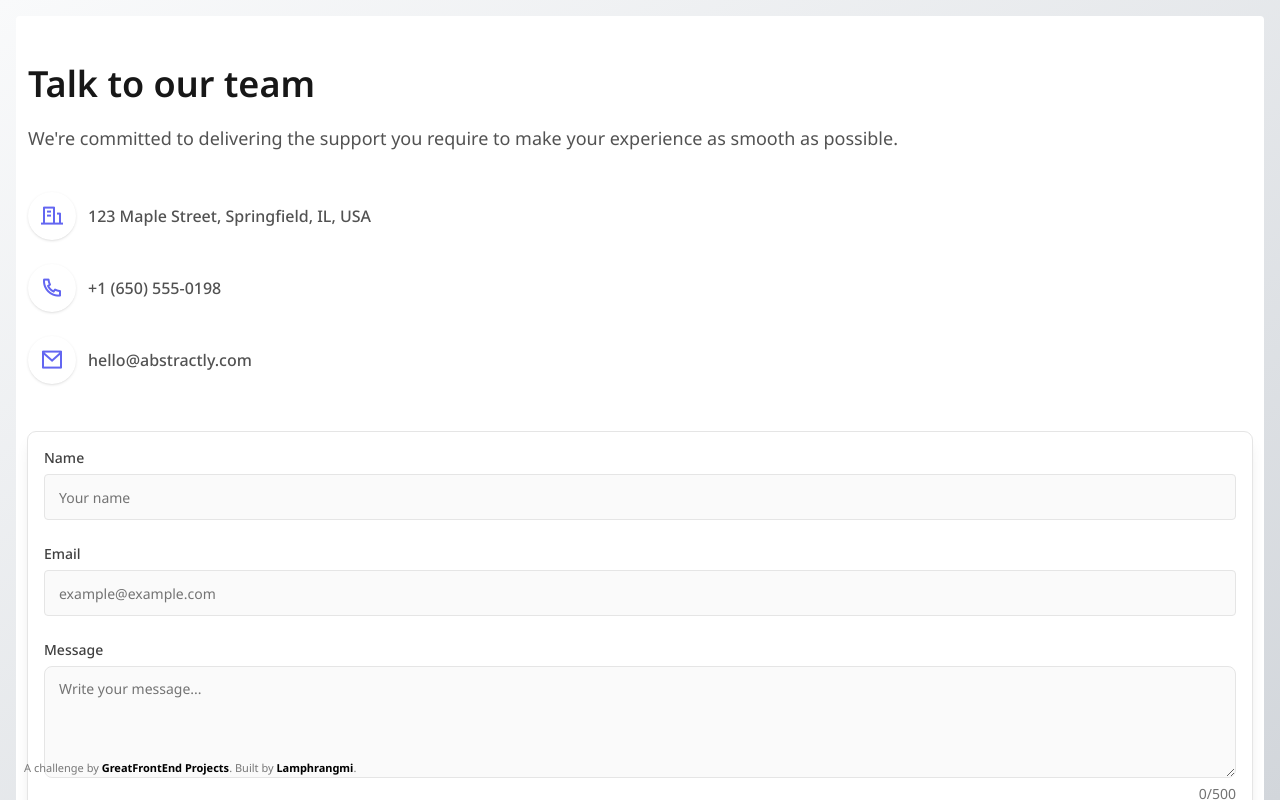
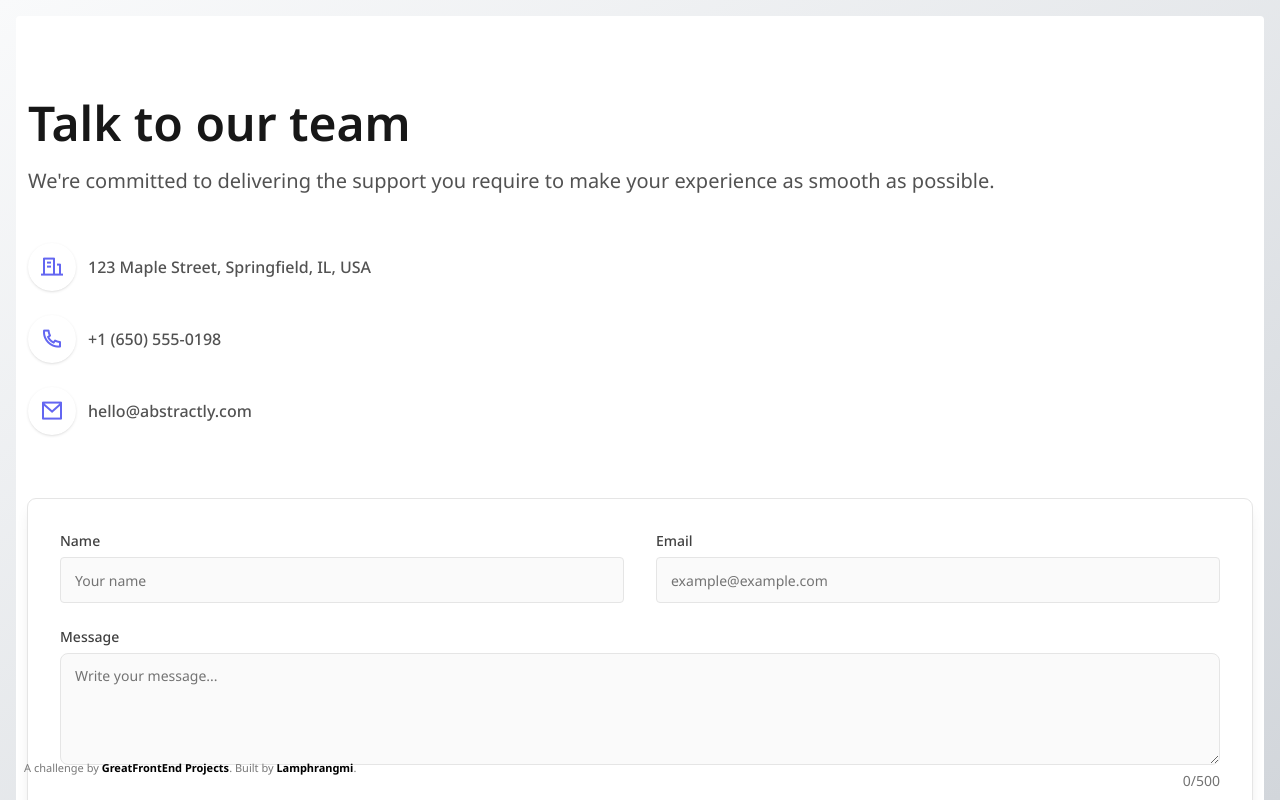
Before and after one commit to Lamphrangmi-Lamin/contact-section, a plain HTML site: page index.html in a window 1280 px wide. Drawn offline with nearby package versions, Linux system fonts and the light colour scheme.

Commit message:
feat: add responsive style for tablet devices

```diff
--- a/index.html
+++ b/index.html
@@ -31,11 +31,14 @@
     <!-- Add your site or application content here -->
     <main class="bg-gradient-to-br from-[#F9FAFB] to-[#D2D6DB] h-screen overflow-auto">
       <section class="bg-white rounded px-3 py-12 m-4 h-full
-      grid grid-cols-4 gap-x-4 auto-rows-min gap-y-12">
+      grid grid-cols-4 gap-x-4 auto-rows-min gap-y-12
+      md:grid-cols-6 md:gap-x-8 md:gap-y-16 md:py-[83px]">
         <!-- Left section -->
-        <div class="col-span-4">
-          <h2 class="text-4xl text-neutral-900 font-semibold mb-5">Talk to our team</h2>
-          <p class="text-lg text-neutral-600 mb-10">
+        <div class="col-span-4 md:col-span-6">
+          <h2 class="text-4xl text-neutral-900 font-semibold mb-5
+          md:text-5xl">Talk to our team</h2>
+          <p class="text-lg text-neutral-600 mb-10
+          md:text-xl md:mb-12">
             We're committed to delivering the support you require to make your experience as smooth as possible.
           </p>
 
@@ -65,16 +68,18 @@
         </div>
 
         <!-- Right Section -->
-         <div class="col-span-4 outline outline-neutral-200 outline-1 rounded-lg p-4 shadow-lg">
-           <form action="#" method="#" class="grid grid-cols-2 gap-y-6">
-            <div class="col-span-2">
+         <div class="col-span-4 outline outline-neutral-200 outline-1 rounded-lg p-4 shadow-lg
+         md:col-span-6 md:p-8">
+           <form action="#" method="#" class="grid grid-cols-2 gap-y-6
+           md:gap-x-8">
+            <div class="col-span-2 md:col-span-1">
               <label class="text-sm font-medium text-neutral-700 block mb-1.5" for="name-input">Name</label>
               <input placeholder="Your name" required autocomplete="on" id="name-input" name="userName" type="text"
               class="placeholder:text-sm placeholder:text-neutral-500
               px-3.5 py-2.5 w-full rounded border border-neutral-200 bg-neutral-50">
             </div>
 
-            <div class="col-span-2">
+            <div class="col-span-2 md:col-span-1">
               <label class="text-sm font-medium text-neutral-700 block mb-1.5" for="email-input">Email</label>
               <input placeholder="example@example.com" required autocomplete="on" id="email-input" name="userEmail" type="email"
               class="placeholder:text-sm placeholder:text-neutral-500
```
